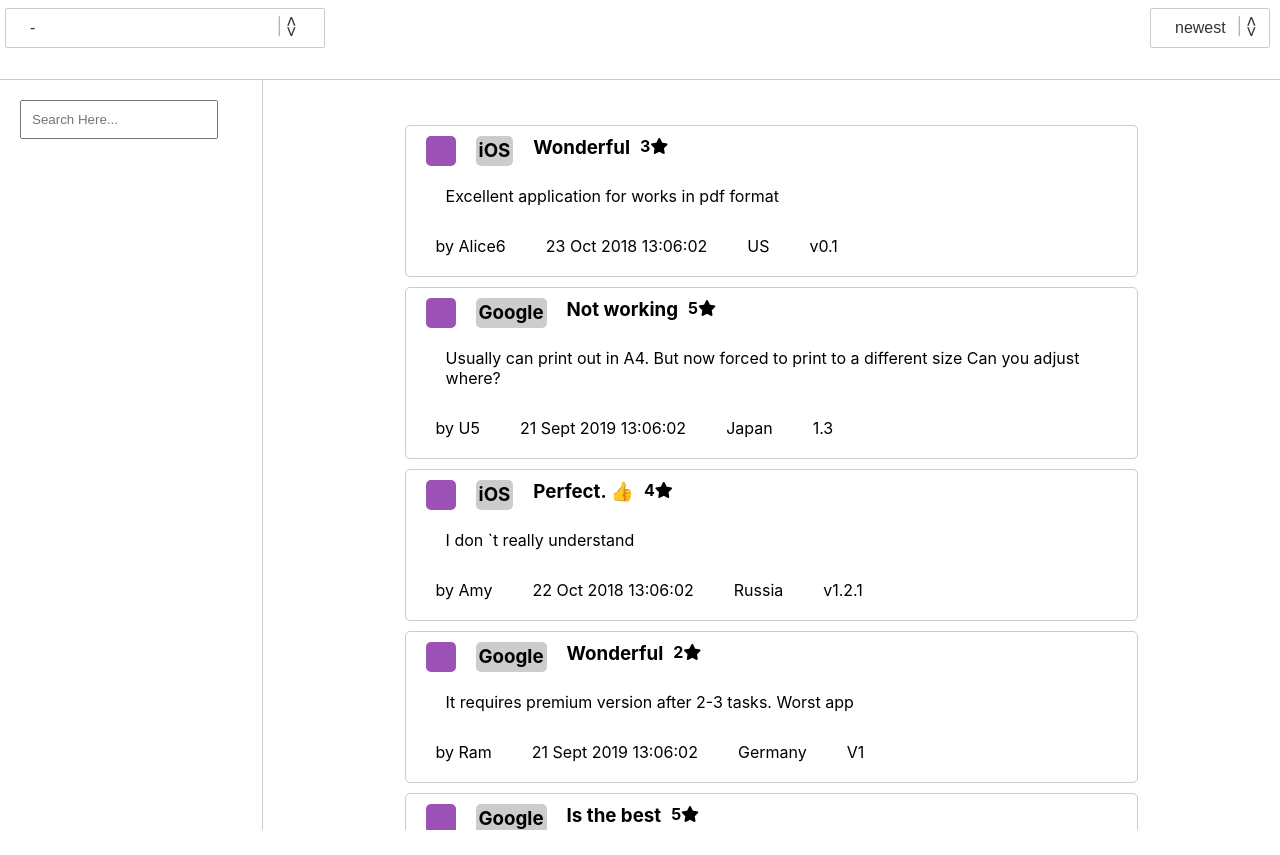
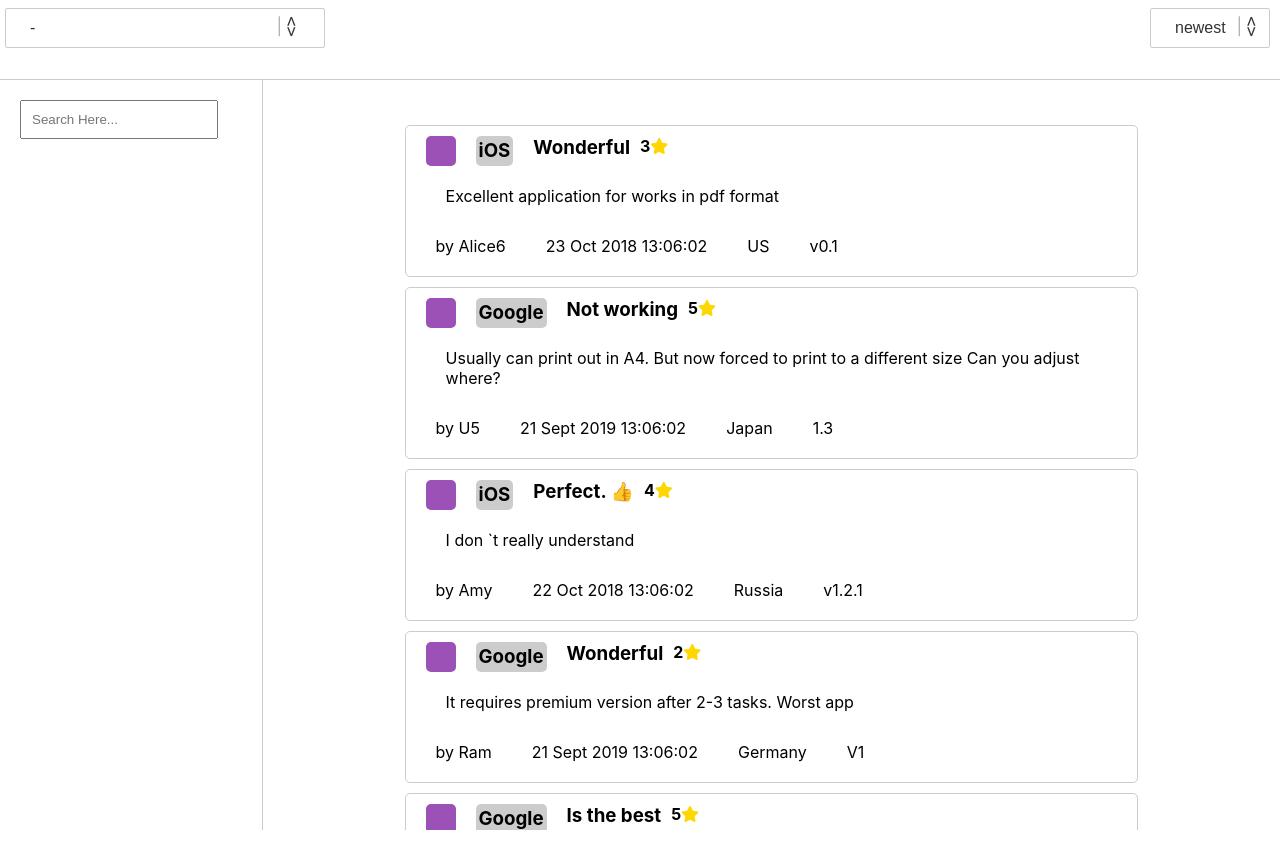
Before and after one commit to Kemosabe2911/appreviewfilter, a React (Create React App) app: page / in a window 1280 px wide. Built offline with nearby package versions, Linux system fonts and the light colour scheme.

Commit message:
Update rating

```diff
--- a/src/App.css
+++ b/src/App.css
@@ -227,3 +227,7 @@ display: none;
   width: 90%;
   padding: 10px;
 }
+
+.line-1 i{
+  color: gold;
+}
```
